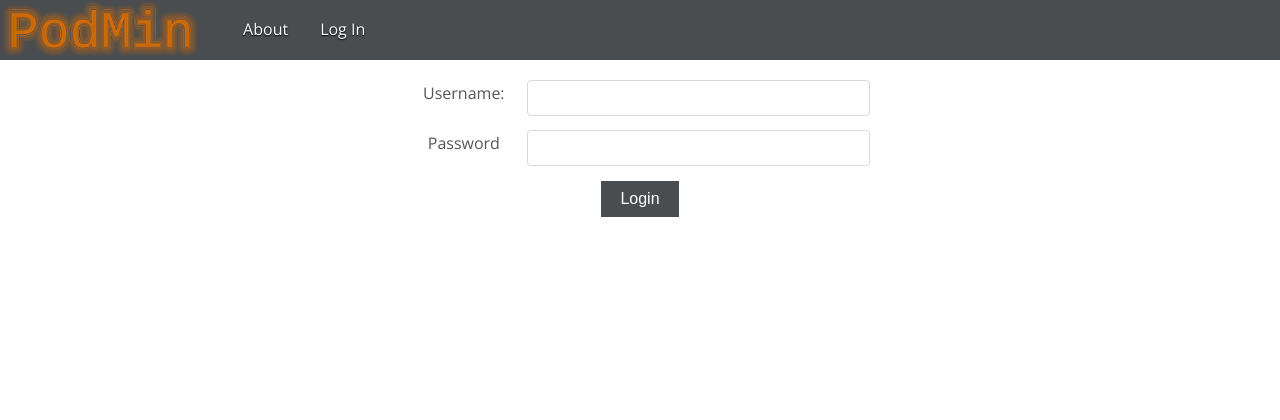
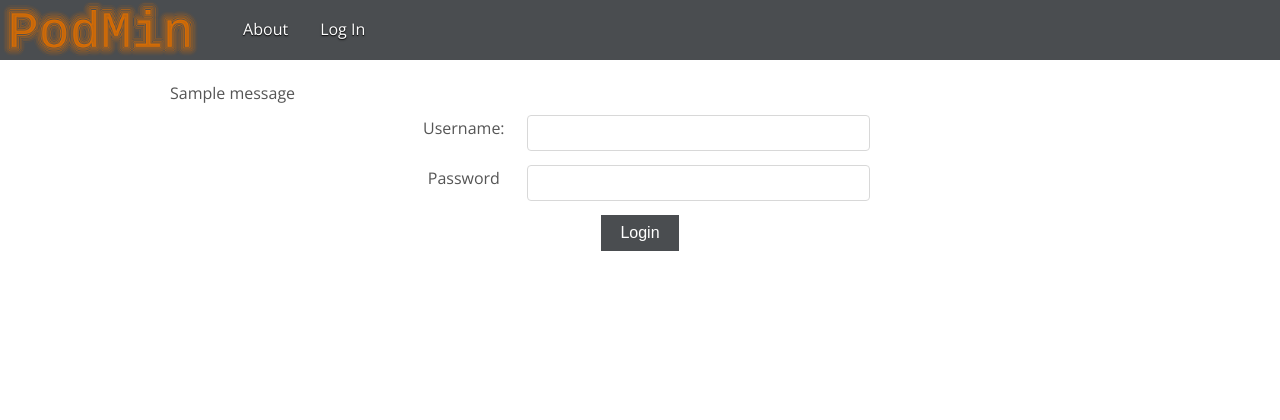
Before and after one commit to Kennric/podmin, a Django app: a page that uses podmin/templates/master.html in a window 1280 px wide. Shown: the top 420 px of the page. Run offline with Django 3.2, Linux system fonts and the light colour scheme; tables that the repository leaves empty hold one stand-in row (values such as "Sample post"); one stand-in notice (Sample message) is shown; parts of the project's set-up code (start-up, migrations or seed data) failed here and were passed over.

Commit message:
try messages in master

```diff
--- a/podmin/templates/master.html
+++ b/podmin/templates/master.html
@@ -46,6 +46,19 @@
         <!--[if lt IE 7]>
             <p class="browsehappy">You are using an <strong>outdated</strong> browser. Please <a href="http://browsehappy.com/">upgrade your browser</a> to improve your experience.</p>
         <![endif]-->
+
+    <div id="messages" class="row">
+      <div class="twelve columns">
+      {% if messages %}
+          <ul class="messages">
+          {% for message in messages %}
+              <li{% if message.tags %} class="{{ message.tags }}"{% endif %}>{{ message }}</li>
+          {% endfor %}
+          </ul>
+      {% endif %}
+      </div>
+    </div>
+
         {% block content %}{% endblock %}
         <div class="bottom-sticky" id="footer">
         <div class="navcontain">
```
